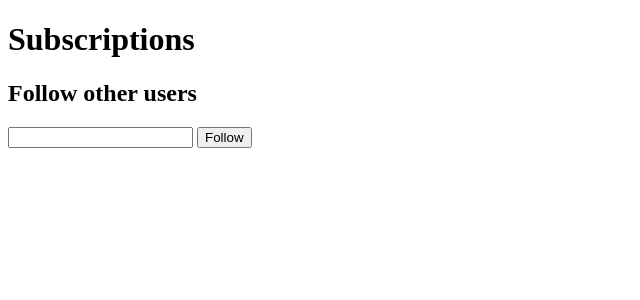
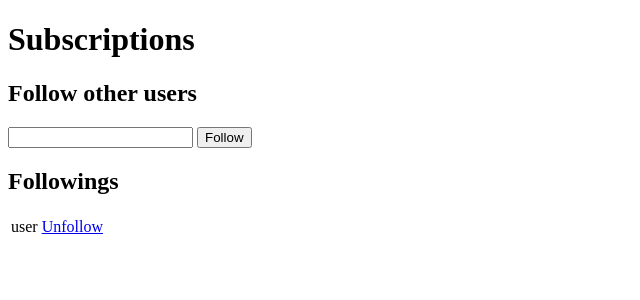
Before and after one commit to slv-improver/09_litreview, a Django app: template review/templates/review/subscriptions.html in a window 1280 px wide. Shown: the part 222-522 px from the top of the page, without its empty margins (0-640 px from the left). Run offline with Django 4.2, Linux system fonts and the light colour scheme; the template is opened without the code that fills it: values that come from a table or form of the project are taken from there, others are empty; data comes from the database, SQL or seed files in the repository.

Commit message:
display followings on subscription page

```diff
--- a/review/templates/review/subscriptions.html
+++ b/review/templates/review/subscriptions.html
@@ -11,4 +11,15 @@
     {% csrf_token %}
     <button type="submit">Follow</button>
 </form>
+
+<h2>Followings</h2>
+
+<table>
+    {% for following in followings %}
+        <tr>
+            <td>{{ following.followed_user.username }}</td>
+            <td><a href="{% url 'unfollow' following.id ">Unfollow</a></td>
+        </tr>
+    {% endfor %}
+</table>
 {% endblock %}
--- a/review/views.py
+++ b/review/views.py
@@ -179,8 +179,12 @@ def subscriptions(r):
             # messages.error(request, form.errors)
     else:
         form = forms.FollowUsersForm()
+
+    followings = auth_models.UserFollows.objects.filter(
+        user=r.user
+    )
     return render(
         r,
         'review/subscriptions.html',
-        {'form': form}
+        {'form': form, 'followings': followings}
     )
```
